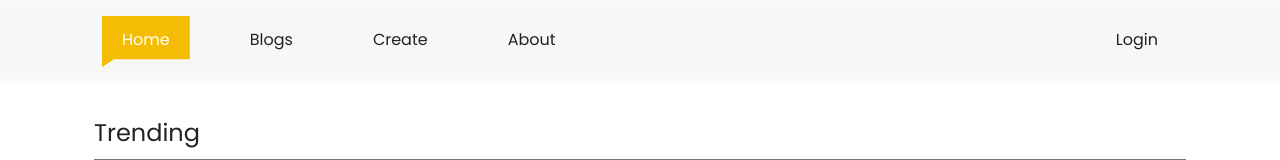
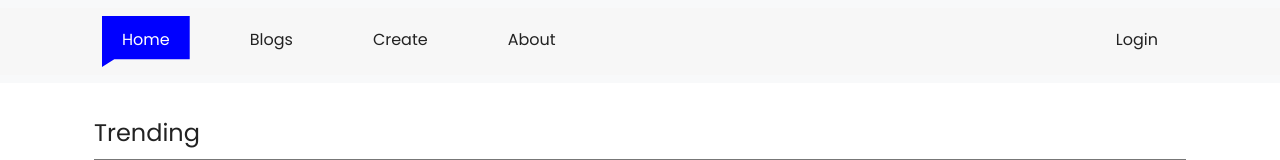
Before and after one commit to KmKalpana/Blog-App-Firebase, a React (Create React App) app: page / in a window 1280 px wide. Shown: the top 160 px of the page. Built offline with nearby package versions, Linux system fonts and the light colour scheme; no server answers; the database is empty.

Commit message:
blue color

```diff
--- a/src/style.scss
+++ b/src/style.scss
@@ -1,4 +1,4 @@
-$yellow:#f5bc04;
+$yellow:blue;
 
 @mixin border-radius($radius) {
 	-webkit-border-radius: $radius;
```
